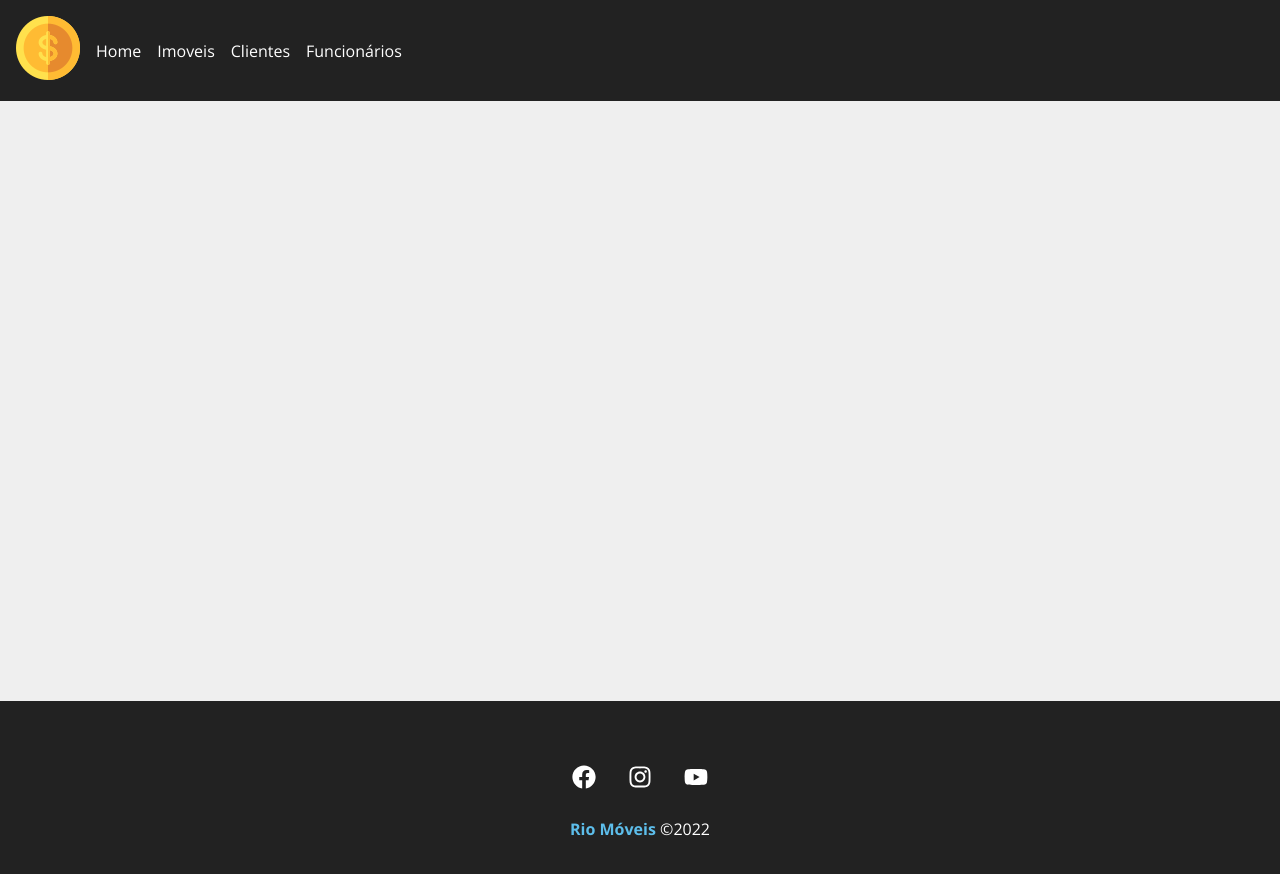
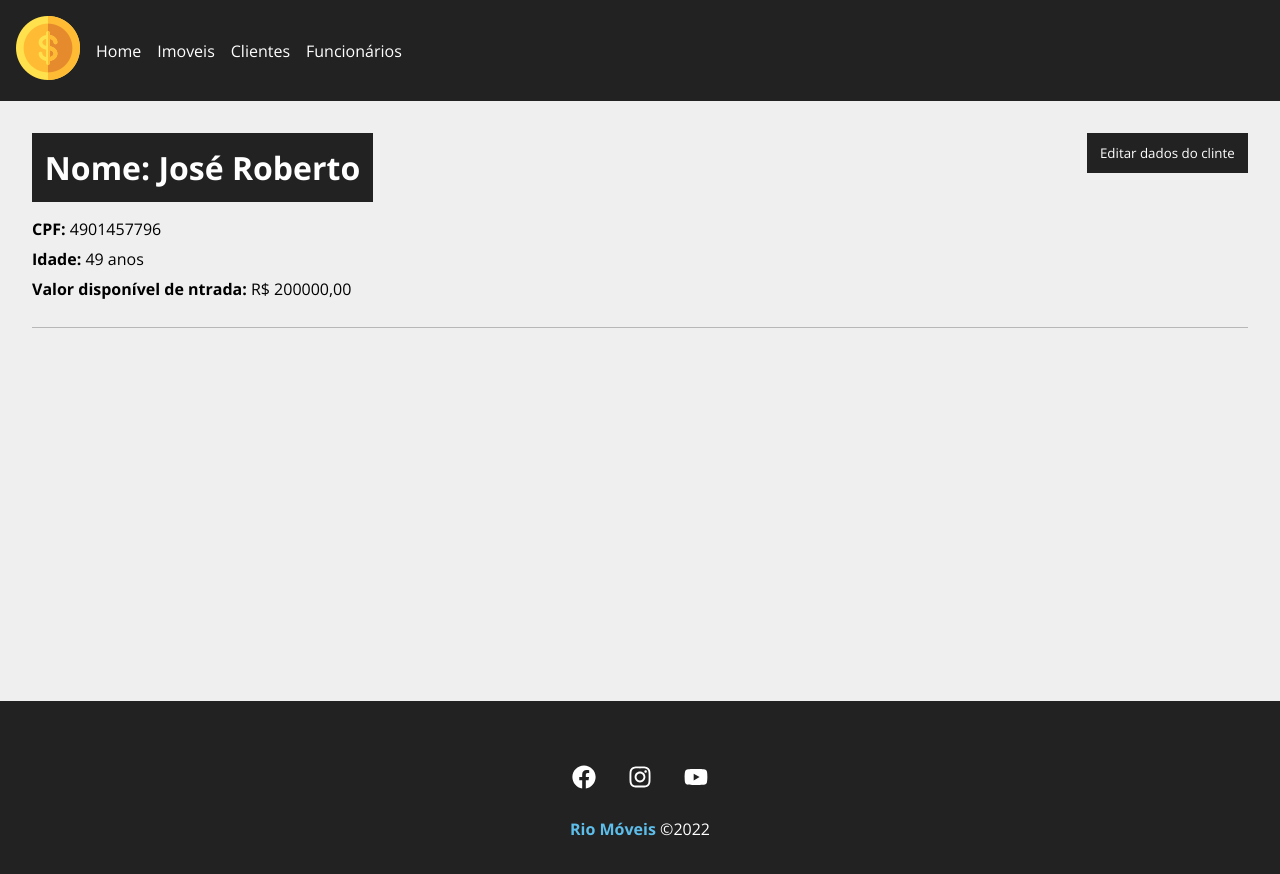
Before and after one commit to GustavodeSousa96/ProjetoGrupoMod3, a React (Create React App) app: page /putcompradores/1 in a window 1280 px wide. Shown: the top 874 px of the page. Built offline with nearby package versions, Linux system fonts and the light colour scheme; data requests are answered from the project's data file.

Commit message:
inicio ao metodo de PUT

```diff
--- a/src/App.js
+++ b/src/App.js
@@ -13,6 +13,9 @@ import DashVendedores from './components/pages/DashVendedores';
 import Container from './components/layout/Container';
 import Navbar from './components/layout/Navbar';
 import Footer from './components/layout/Footer';
+import Imovel from './components/pages/Imovel';
+import PutCompradores from './components/pages/PutCompradores';
+import PutVendedores from './components/pages/PutVendedores';
 
 function App() {
   return (
@@ -30,6 +33,9 @@ function App() {
           <Route path="/dashimoveis" element={<DashImoveis />} />
           <Route path="/dashcompradores" element={<DashCompradores />} />
           <Route path="/dashvendedores" element={<DashVendedores />} />
+          <Route path="/imovel/:id" element={<Imovel/>} />{/*pag do metodo put*/}
+          <Route path="/putcompradores/:id" element={<PutCompradores/>} /> {/*pag do metodo put*/}
+          <Route path="/putvendedores/:id" element={<PutVendedores/>} /> {/*pag do metodo put*/}
         </Routes>
       </Container>
       {/*No vídeo o Container fica por dentro de Routes, mas nao estava indo, só entrou quando coloquei fora, sendo envolvido por Router.*/}
--- a/src/components/pages/DashCompradores.js
+++ b/src/components/pages/DashCompradores.js
@@ -60,6 +60,7 @@ function DashCompradores() {
           nome={project.nome}
           idade={project.idade}
           interesse={project.tipo}
+          cpf={project.cpf}
           handleRemove={removeProject}
           />)}
           {!removeLoading && <Loading />}
--- a/src/components/pages/Home.js
+++ b/src/components/pages/Home.js
@@ -18,7 +18,7 @@ function Home() {
     setIsLoading(true);
     setTimeout(() => {
       setIsLoading(false);
-    }, 3000);
+    }, 300);
   }, []);
 
   return (
--- /dev/null
+++ b/src/components/pages/Imovel.js
@@ -0,0 +1,73 @@
+import styles from './Imovel.module.css'
+
+import { useParams } from 'react-router-dom'
+import { useEffect, useState } from 'react'
+
+import Loading from '../layout/Loading'
+import Container from '../layout/Container'
+
+function Imovel () {
+    const {id} = useParams()
+
+    const [imovel, setImovel] = useState([])
+    const [showProjectForm, setShowProjectForm] = useState(false)
+
+    useEffect(() => {
+        setTimeout(() => {
+          fetch(`http://localhost:5000/imovel/${id}`, {
+            method:'GET',
+            headers: {
+            'Content-Type':'application/json',
+      },
+
+    })
+    .then((resp) => resp.json())
+    .then((data) => {
+        setImovel(data)
+    })
+    .catch(err => console.log)
+    }, 300) // Inserir esse Timeout nos outros Puts
+    }, [id])
+
+    function toggleProjectForm() {
+      setShowProjectForm(!showProjectForm)
+    }
+
+    return (
+        <>
+        {imovel.rgi ? (
+        <div className={styles.project_details}>
+          <Container customClass='column'>
+            <div className={styles.details_container}>
+              <h1> RGI: {imovel.rgi}</h1>
+              <button className={styles.btn} onClick={toggleProjectForm}>
+                {!showProjectForm ? 'Editar imóvel' : 'Fechar'}
+                </button>
+                {!showProjectForm ? (
+                  <div className={styles.project_info}>
+                    <p>
+                      <span> Tipo de imóvel: </span> {imovel.tipo}
+                    </p>
+                    <p>
+                      <span> Valor do imóvel: </span> R$ {imovel.budget},00
+                    </p>
+                    <p>
+                      <span> Bairro: </span> {imovel.bairro}
+                    </p>
+                  </div>
+                ) : (
+                  <div className={styles.project_info}>
+                    <p>Detalhes do projeto</p>
+                  </div>
+                )}
+            </div>
+          </Container>
+        </div>
+        ) : (
+        <Loading />
+        )}
+        </>
+    )
+}
+
+export default Imovel
--- /dev/null
+++ b/src/components/pages/Imovel.module.css
@@ -0,0 +1,50 @@
+.project_details {
+    padding: 2em;
+
+}
+
+.project_details h1,
+.project_details h2,
+.project_details p {
+    margin-bottom: 0.5em;
+
+}
+
+.project_details h1 {
+    background-color: #222;
+    color: #FFF; /* Alterar aqui para o azul */
+    padding: 0.4em;
+}
+
+.project_details span {
+    font-weight: bold;
+}
+
+.details_container,
+.service_form_container {
+   border-bottom: 1px solid #7a7a7a7a;
+   margin-bottom: 1.2em;
+   padding-bottom: 1.2em;
+   display: flex;
+   justify-content: space-between;
+   flex-wrap: wrap;
+}
+
+.btn {
+    background-color: #222;
+    color: #FFF;
+    padding:  0.5em 1em;
+    text-decoration: none;
+    transition: 0.5s;
+    cursor: pointer;
+    max-height: 40px;
+    border: none;
+}
+
+.btn:hover {
+    color: rgb(93, 190, 235);
+  }
+
+.project_info {
+    width: 100%;
+}
--- /dev/null
+++ b/src/components/pages/PutCompradores.js
@@ -0,0 +1,75 @@
+import styles from './Imovel.module.css'
+
+import { useParams } from 'react-router-dom'
+import { useEffect, useState } from 'react'
+
+import Loading from '../layout/Loading'
+import Container from '../layout/Container'
+
+function PutCompradores () {
+    const {id} = useParams()
+
+    const [compradores, setCompradores] = useState([])
+    const [showProjectForm, setShowProjectForm] = useState(false)
+
+    useEffect(() => {
+      setTimeout(() => {
+      fetch(`http://localhost:5000/compradores/${id}`, {
+      method:'GET',
+      headers: {
+        'Content-Type':'application/json',
+      },
+
+    })
+    .then((resp) => resp.json())
+    .then((data) => {
+        setCompradores(data)
+    })
+    .catch(err => console.log)
+  }, 300) // Inserir esse Timeout nos outros Puts
+    }, [id])
+
+    function toggleProjectForm() {
+      setShowProjectForm(!showProjectForm)
+    }
+
+    return (
+
+        <>
+        {compradores.nome ? (
+        <div className={styles.project_details}>
+          <Container customClass='column'>
+            <div className={styles.details_container}>
+              <h1> Nome: {compradores.nome}</h1>
+              <button className={styles.btn} onClick={toggleProjectForm}>
+                {!showProjectForm ? 'Editar dados do clinte' : 'Fechar'}
+                </button>
+                {!showProjectForm ? (
+                  <div className={styles.project_info}>
+                     <p>
+                      <span> CPF: </span> {compradores.cpf}
+                    </p>
+                    <p>
+                      <span> Idade: </span> {compradores.idade} anos
+                    </p>
+                    <p>
+                      <span> Valor disponível de ntrada: </span> R$ {compradores.entrada},00
+                    </p>
+
+                  </div>
+                ) : (
+                  <div className={styles.project_info}>
+                    <p>Detalhes do Cliente</p>
+                  </div>
+                )}
+            </div>
+          </Container>
+        </div>
+        ) : (
+        <Loading />
+        )}
+        </>
+    )
+}
+
+export default PutCompradores;
--- /dev/null
+++ b/src/components/pages/PutVendedores.js
@@ -0,0 +1,75 @@
+import styles from './Imovel.module.css'
+
+import { useParams } from 'react-router-dom'
+import { useEffect, useState } from 'react'
+
+import Loading from '../layout/Loading'
+import Container from '../layout/Container'
+
+function PutVendedores () {
+    const {id} = useParams()
+
+    const [vendedores, setVendedores] = useState([])
+    const [showProjectForm, setShowProjectForm] = useState(false)
+
+    useEffect(() => {
+      setTimeout(() => {
+        fetch(`http://localhost:5000/vendedores/${id}`, {
+      method:'GET',
+      headers: {
+        'Content-Type':'application/json',
+      },
+
+    })
+    .then((resp) => resp.json())
+    .then((data) => {
+      setVendedores(data)
+    })
+    .catch(err => console.log)
+    }, 300) // Inserir esse Timeout nos outros Puts
+    }, [id])
+
+    function toggleProjectForm() {
+      setShowProjectForm(!showProjectForm)
+    }
+
+    return (
+
+        <>
+        {vendedores.nome ? (
+        <div className={styles.project_details}>
+          <Container customClass='column'>
+            <div className={styles.details_container}>
+              <h1> Nome: {vendedores.nome}</h1>
+              <button className={styles.btn} onClick={toggleProjectForm}>
+                {!showProjectForm ? 'Editar dados do clinte' : 'Fechar'}
+                </button>
+                {!showProjectForm ? (
+                  <div className={styles.project_info}>
+                     <p>
+                      <span> Cargo: </span> {vendedores.tipo}
+                    </p>
+                    <p>
+                      <span> Idade: </span> {vendedores.idade} anos
+                    </p>
+                    <p>
+                      <span> Salario: </span> R$ {vendedores.salario},00
+                    </p>
+
+                  </div>
+                ) : (
+                  <div className={styles.project_info}>
+                    <p>Detalhes do Cliente</p>
+                  </div>
+                )}
+            </div>
+          </Container>
+        </div>
+        ) : (
+        <Loading />
+        )}
+        </>
+    )
+}
+
+export default PutVendedores;
--- a/src/components/project/CardCompradores.js
+++ b/src/components/project/CardCompradores.js
@@ -16,7 +16,7 @@ function ProjectCard({id, nome, idade, interesse, cpf, handleRemove}){
          <p className={styles.category_text}><strong>Idade:</strong> {idade} anos</p>
          <p className={styles.category_text}><strong>Imovel de interesse:</strong> {interesse} </p>
          <div className={styles.project_card_actions}>
-            <Link to="/">
+            <Link to={`/putcompradores/${id}`}>
                 <BsPencil /> Editar
             </Link>
             <button onClick={remove}>
--- a/src/components/project/CardVendedores.js
+++ b/src/components/project/CardVendedores.js
@@ -15,7 +15,7 @@ function ProjectCard({id, nome, admissao, idade, cargo, handleRemove}){
          <p className={styles.category_text}><strong>Idade:</strong> {idade}</p>
          <p className={styles.category_text}><strong>Salário:</strong></p>
          <div className={styles.project_card_actions}>
-            <Link to="/">
+            <Link to={`/putvendedores/${id}`}>
                 <BsPencil /> Editar
             </Link>
             <button onClick={remove}>
--- a/src/components/project/ProjectCard.js
+++ b/src/components/project/ProjectCard.js
@@ -17,7 +17,7 @@ function ProjectCard({id, name, rgi, cidade, preco, estado, handleRemove}){
          <p className={styles.category_text}><strong>Cidade:</strong> {cidade} <strong> UF:</strong> {estado}</p>
          <p className={styles.category_text}><strong>Preço:</strong> R${preco},00 </p>
          <div className={styles.project_card_actions}>
-            <Link to="/">
+            <Link to={`/imovel/${id}`}>
                 <BsPencil /> Editar
             </Link>
             <button onClick={remove}>
```
Also changed, not shown: db.json (+17 -10 lines), src/img/Dicas/DICA.png (added), src/img/Dicas/DICA2.png (added).
